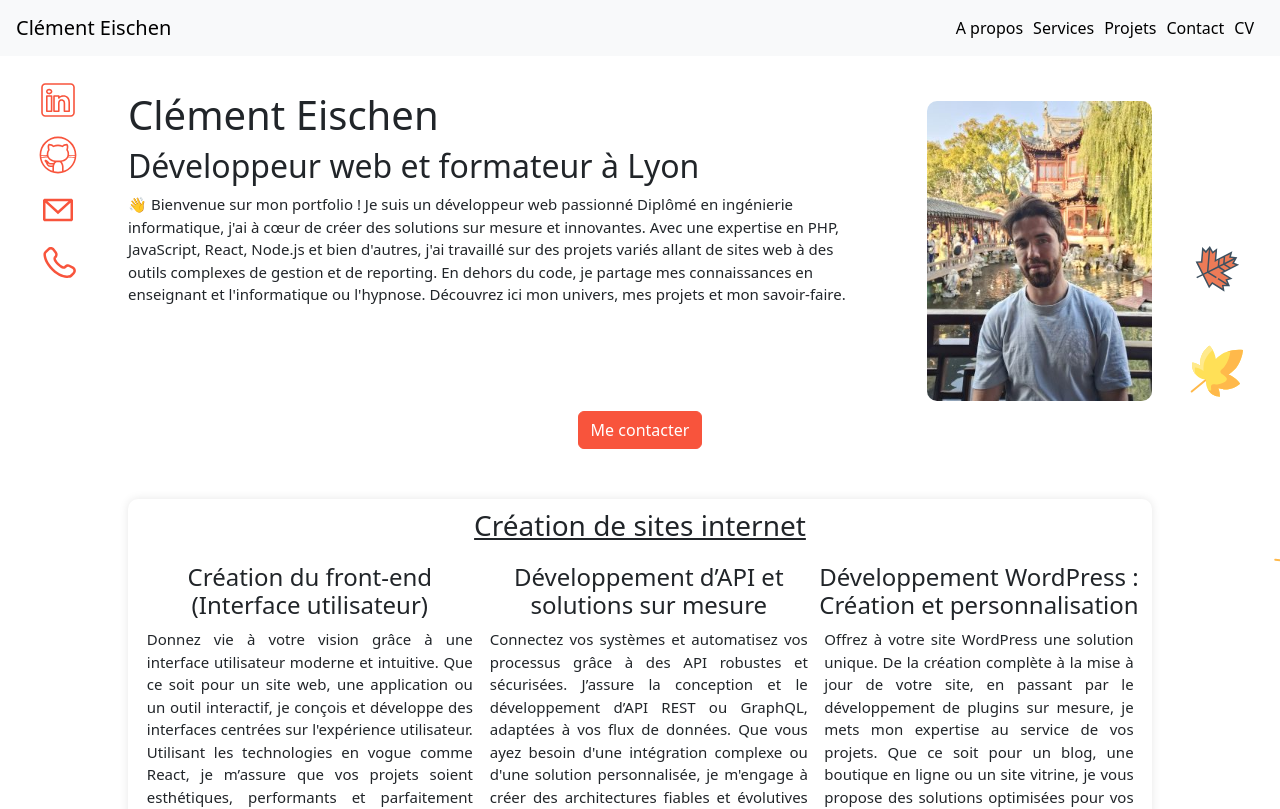
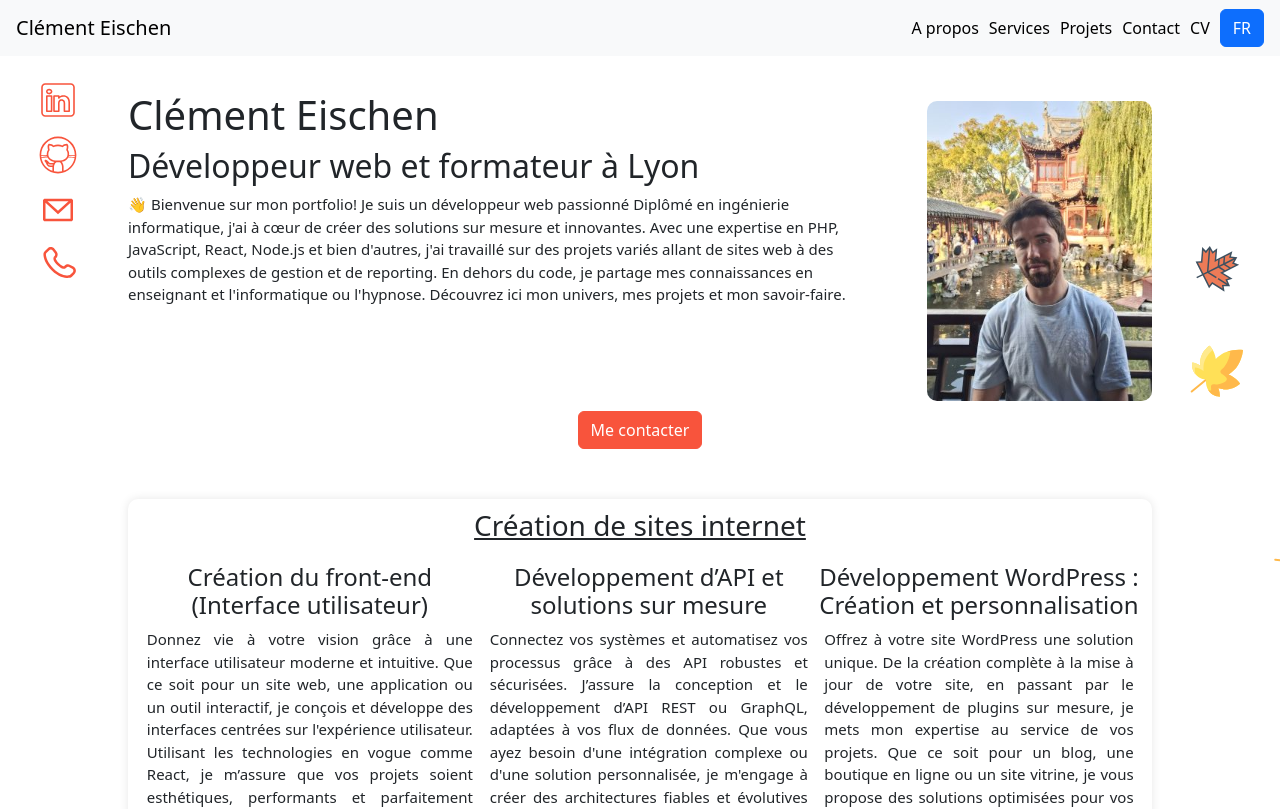
Before and after one commit to ClemEshn/portfolio, a React (Vite) app: page / in a window 1280 px wide. Shown: the top 809 px of the page. Built offline with nearby package versions, Linux system fonts and the light colour scheme.

Commit message:
added language context and toggle button in the header + added translation in header and about

```diff
--- a/src/App.scss
+++ b/src/App.scss
@@ -133,6 +133,7 @@ hr{
   }
   .socials{
     margin-left: 1%;
+    width: 35px;
   }
   .my-container{
     max-width: 85%;
--- a/src/App.tsx
+++ b/src/App.tsx
@@ -7,10 +7,11 @@ import Projects from './components/projects/Projects'
 import 'bootstrap/dist/css/bootstrap.min.css'
 import Socials from './components/socials/Socials'
 import FallingLeaves from './components/fallingLeaves/FallingLeaves'
-
+import { LanguageProvider } from './context/LanguageContext'
 function App() {
   return (
     <>
+      <LanguageProvider>
       <Header />
       <FallingLeaves />
       <Socials/>
@@ -18,6 +19,7 @@ function App() {
       <Products/>
       <Projects/>
       <Contact/>
+      </LanguageProvider>
     </>
   )
 }
--- a/src/components/about/About.tsx
+++ b/src/components/about/About.tsx
@@ -1,26 +1,22 @@
 import { Button } from "react-bootstrap";
-
+import { useLanguage } from "../../context/LanguageContext";
+import {title, titre, texte, text, MeContacter, ContactMe} from "./AboutText";
 export default function About(){
+    const { language } = useLanguage();
     return (
         <div id="about" className="my-container">
             <div className="flex unflexMobile">
                 <div>
                     <h1>Clément Eischen</h1>
-                    <h2>Développeur web et formateur à Lyon</h2>
-                    <p>👋 Bienvenue sur mon portfolio ! Je suis un développeur web passionné
-                        Diplômé en ingénierie informatique, j'ai à cœur de créer des solutions sur mesure et innovantes.
-                        Avec une expertise en PHP, JavaScript, React, Node.js et bien d'autres, j'ai travaillé sur des
-                        projets variés allant de sites web à des outils complexes de gestion et de reporting. En dehors du code, je partage mes
-                        connaissances en enseignant et l'informatique ou l'hypnose. Découvrez ici
-                        mon univers, mes projets et mon savoir-faire.
-                    </p>
+                    <h2>{language === "fr" ? titre : title}</h2>
+                    <p>{language === "fr" ? texte : text}</p>
                 </div>
                 <div className="center fullwidth">
                     <img className="img-me" src="/img.jpg"/>
                 </div>
             </div>
             <div className="center">
-                <a href="#contact"><Button className="primary-color">Me contacter</Button></a>
+                <a href="#contact"><Button className="primary-color">{language === "fr" ? MeContacter : ContactMe}</Button></a>
             </div>
         </div>
     )
--- /dev/null
+++ b/src/components/about/AboutText.tsx
@@ -0,0 +1,8 @@
+export const titre = "Développeur web et formateur à Lyon";
+export const title = "Web developper and computer science teacher in Lyon";
+
+export const texte = "👋 Bienvenue sur mon portfolio! Je suis un développeur web passionné Diplômé en ingénierie informatique, j'ai à cœur de créer des solutions sur mesure et innovantes. Avec une expertise en PHP, JavaScript, React, Node.js et bien d'autres, j'ai travaillé sur des projets variés allant de sites web à des outils complexes de gestion et de reporting. En dehors du code, je partage mes connaissances en enseignant et l'informatique ou l'hypnose. Découvrez ici mon univers, mes projets et mon savoir-faire.";
+export const text = "👋 Welcome to my portfolio! I am a passionate web developer with a degree in computer engineering, dedicated to creating tailor-made and innovative solutions. With expertise in PHP, JavaScript, React, Node.js, and more, I have worked on a variety of projects ranging from websites to complex management and reporting tools. Beyond coding, I share my knowledge by teaching both computer science and hypnosis. Explore my world, my projects, and my expertise right here.";
+
+export const ContactMe = "Contact me";
+export const MeContacter = "Me contacter";
--- a/src/components/header/Header.tsx
+++ b/src/components/header/Header.tsx
@@ -1,8 +1,10 @@
-import { Nav, Navbar, NavbarBrand } from "react-bootstrap";
+import { Button, Nav, Navbar, NavbarBrand } from "react-bootstrap";
+import { useLanguage } from '../../context/LanguageContext';
 import './Header.scss'
+import { about, aPropos, projets, projects, cv, resume } from "./HeaderText";
 
 export default function Header() {
-
+    const { language, toggleLanguage } = useLanguage();
     return (
         <Navbar className="px-3 bg-body-tertiary sticky-top">
             <NavbarBrand>Clément Eischen</NavbarBrand>
@@ -10,20 +12,23 @@ export default function Header() {
             <Navbar.Collapse id="basic-navbar-nav">
                 <Nav className="left">
                     <a href='#about' className='links header-link  '>
-                        A propos
+                        {language === "fr" ? aPropos : about}
                     </a>
                     <a href='#products' className='links header-link '>
                         Services
                     </a>
                     <a href='#projects' className='links header-link '>
-                        Projets
+                        {language === "fr" ? projets : projects}
                     </a>
                     <a href='#contact' className='links header-link '>
                         Contact
                     </a>
                     <a href='/CV_Clement_Eischen.pdf' target="_blank" rel="noopener noreferrer" className='links header-link '>
-                        CV
+                        {language === "fr" ? cv : resume}
                     </a>
+                    <Button onClick={toggleLanguage}>
+                        {language === "fr" ? "FR" : "EN"}
+                    </Button>
                 </Nav>
             </Navbar.Collapse>
         </Navbar>
--- /dev/null
+++ b/src/components/header/HeaderText.tsx
@@ -0,0 +1,8 @@
+export const about = "About";
+export const aPropos = "A propos";
+
+export const projects = "Projects";
+export const projets = "Projets";
+
+export const cv = "CV";
+export const resume = "Resume";
--- /dev/null
+++ b/src/context/LanguageContext.tsx
@@ -0,0 +1,37 @@
+import { createContext, useState, useContext, ReactNode } from 'react';
+
+interface LanguageContextType {
+  language: string;
+  toggleLanguage: () => void;
+}
+
+export const LanguageContext = createContext<LanguageContextType | undefined>(undefined);
+
+// Define the props type for the provider
+interface LanguageProviderProps {
+  children: ReactNode;
+}
+
+// Provider component
+export const LanguageProvider: React.FC<LanguageProviderProps> = ({ children }) => {
+  const [language, setLanguage] = useState<string>('fr');
+
+  const toggleLanguage = () => {
+    setLanguage((prevLang) => (prevLang === 'en' ? 'fr' : 'en'));
+  };
+
+  return (
+    <LanguageContext.Provider value={{ language, toggleLanguage }}>
+      {children}
+    </LanguageContext.Provider>
+  );
+};
+
+// Custom hook to use the context with proper TypeScript safety
+export const useLanguage = (): LanguageContextType => {
+  const context = useContext(LanguageContext);
+  if (!context) {
+    throw new Error('useLanguage must be used within a LanguageProvider');
+  }
+  return context;
+};
```
